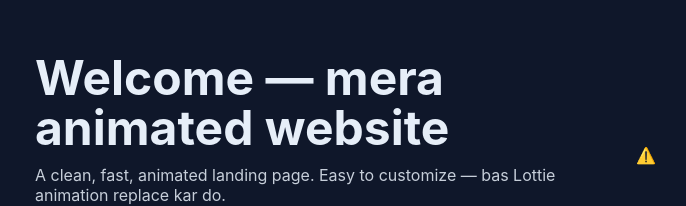
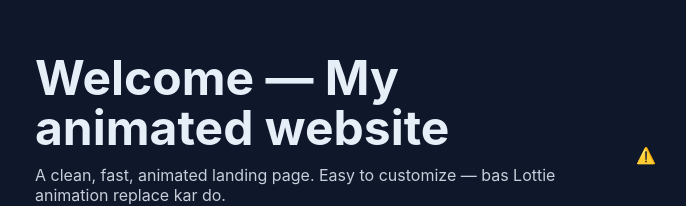
Before and after one commit to mohammad-zaid83/MyWeb, a plain HTML site: page index.html in a window 1280 px wide. Shown: the part 240-446 px from the top of the page, without its empty margins (105-791 px from the left). Drawn offline with nearby package versions, Linux system fonts and the light colour scheme; no server answers.

Commit message:
Update index.html

```diff
--- a/index.html
+++ b/index.html
@@ -21,7 +21,7 @@
   <div class="wrap">
     <div class="card">
       <div class="left">
-        <h1>Welcome — mera animated website</h1>
+        <h1>Welcome — My animated website</h1>
         <p>A clean, fast, animated landing page. Easy to customize — bas Lottie animation replace kar do.</p>
         <a class="btn" href="#contact">Get Started</a>
       </div>
@@ -36,4 +36,5 @@
     </div>
   </div>
 </body>
+
 </html>
```
